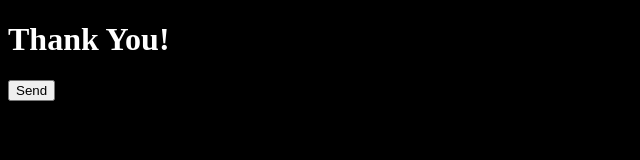
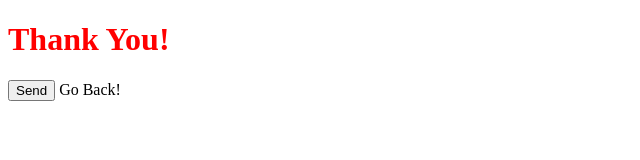
Before and after one commit to IkuzoTommy/WebApps, a plain HTML site: page Portfolio/pages/thankyou.html in a window 1280 px wide. Shown: the whole page, without its empty margins (0-640 px from the left). Drawn offline with Linux system fonts and the light colour scheme; files that its build step writes are made by us from their sources; files whose address does not match are found by name.

Commit message:
portfolio updates

```diff
--- /dev/null
+++ b/Portfolio/css/substyle.css
@@ -0,0 +1,3 @@
+h1{
+    color: red;
+}
--- a/Portfolio/css/tyStyle.css
+++ /dev/null
@@ -1,7 +0,0 @@
-
-body{
-    background: black;
-}
-h1{
-    color: white;
-}
--- a/Portfolio/pages/thankyou.html
+++ b/Portfolio/pages/thankyou.html
@@ -4,7 +4,7 @@
     <meta charset="UTF-8">
     <meta http-equiv="X-UA-Compatible" content="IE=edge">
     <meta name="viewport" content="width=device-width, initial-scale=1.0">
-    <link rel ="stylesheet" href="/Users/marcuslockwood/Desktop/Git/WebApps/Portfolio/css/tyStyle.css">
+    <link rel="stylesheet" href="portfolio/css/substyle.css">
     <link rel="preconnect" href="https://fonts.googleapis.com">
     <link rel="preconnect" href="https://fonts.gstatic.com" crossorigin>
     <link href="https://fonts.googleapis.com/css2?family=Yantramanav:wght@100;300;700&display=swap" rel="stylesheet">
```
